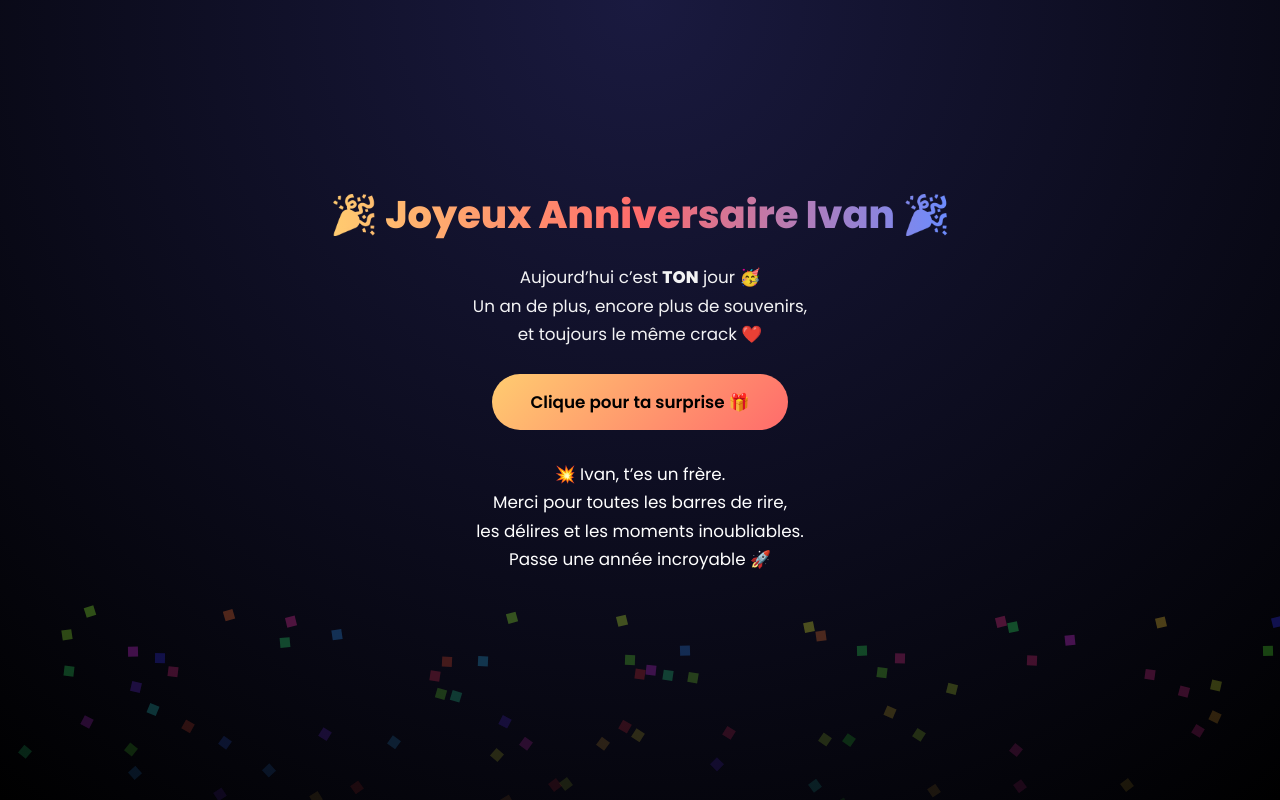
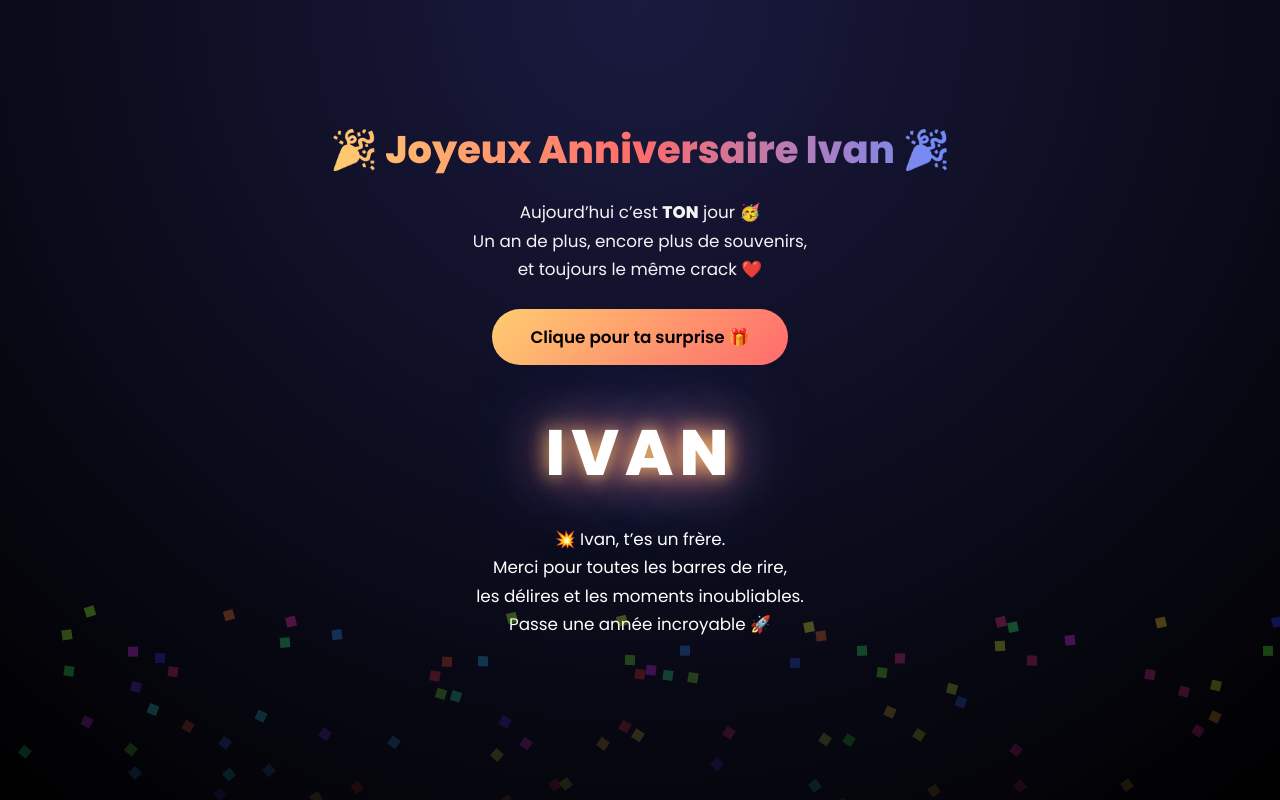
Before and after one commit to Rphbnt/Anniv-Ivan-, a plain HTML site: page index.html in a window 1280 px wide. Both pictures are taken after a click on the button "Clique pour ta surprise 🎁". Drawn offline with Linux system fonts and the light colour scheme.

Commit message:
Update index.html

```diff
--- a/index.html
+++ b/index.html
@@ -67,8 +67,23 @@ button:hover {
     box-shadow: 0 0 25px rgba(255,107,107,0.6);
 }
 
+/* 💥 IVAN WOW */
+.name-wow {
+    margin-top: 40px;
+    font-size: 4rem;
+    font-weight: 800;
+    letter-spacing: 6px;
+    display: none;
+    color: #fff;
+    text-shadow:
+        0 0 10px #ff6b6b,
+        0 0 30px #ff6b6b,
+        0 0 60px #6b8cff;
+    animation: pop 0.6s ease, glow 2s infinite alternate;
+}
+
 .message {
-    margin-top: 30px;
+    margin-top: 25px;
     font-size: 1.05rem;
     display: none;
     line-height: 1.7;
@@ -94,6 +109,26 @@ button:hover {
         opacity: 0;
     }
 }
+
+@keyframes pop {
+    0% { transform: scale(0.3); opacity: 0; }
+    100% { transform: scale(1); opacity: 1; }
+}
+
+@keyframes glow {
+    from {
+        text-shadow:
+            0 0 10px #ff6b6b,
+            0 0 30px #ff6b6b,
+            0 0 60px #6b8cff;
+    }
+    to {
+        text-shadow:
+            0 0 20px #ffcc70,
+            0 0 50px #ff6b6b,
+            0 0 90px #6b8cff;
+    }
+}
 </style>
 </head>
 
@@ -110,6 +145,8 @@ button:hover {
 
     <button onclick="surprise()">Clique pour ta surprise 🎁</button>
 
+    <div class="name-wow" id="ivan">IVAN</div>
+
     <div class="message" id="msg">
         💥 Ivan, t’es un frère.<br>
         Merci pour toutes les barres de rire,<br>
@@ -121,8 +158,9 @@ button:hover {
 <script>
 function surprise() {
     document.getElementById("msg").style.display = "block";
+    document.getElementById("ivan").style.display = "block";
 
-    for (let i = 0; i < 150; i++) {
+    for (let i = 0; i < 160; i++) {
         const confetti = document.createElement("div");
         confetti.classList.add("confetti");
         document.body.appendChild(confetti);
```
